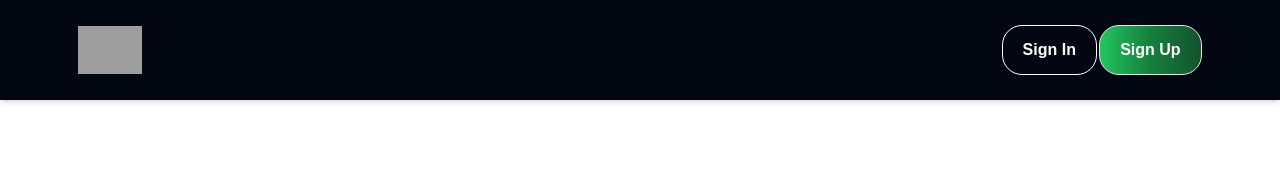
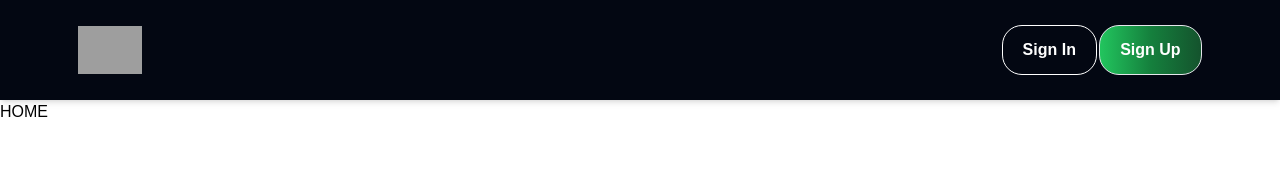
Before and after one commit to podlaskialgorytm3/react-blog, a React (Vite) app: page / in a window 1280 px wide. Shown: the top 190 px of the page. Built offline with nearby package versions, Linux system fonts and the light colour scheme; grey boxes are pictures that could not be loaded.

Commit message:
feat: add new page to main page

```diff
--- a/src/App.tsx
+++ b/src/App.tsx
@@ -1,8 +1,9 @@
 import { createBrowserRouter, RouterProvider } from "react-router-dom"
 
-import { Root } from "./pages/root/Root";
+import { Root } from "./pages/root/root";
 import { SignIn } from "./pages/auth/sign-in"
 import { SignUp } from "./pages/auth/sign-up"
+import { Home } from "./pages/home/home"
 
 
 const route = createBrowserRouter([
@@ -10,6 +11,7 @@ const route = createBrowserRouter([
     path: '/',
     element: <Root />,
     children: [
+      {path: '/', element: <Home />},
       {path: '/signin', element: <SignIn />},
       {path: '/signup', element: <SignUp />},
     ]
--- /dev/null
+++ b/src/pages/home/home.tsx
@@ -0,0 +1,5 @@
+export const Home = () => {
+    return (
+       <h1>HOME</h1>
+    )
+}
```
